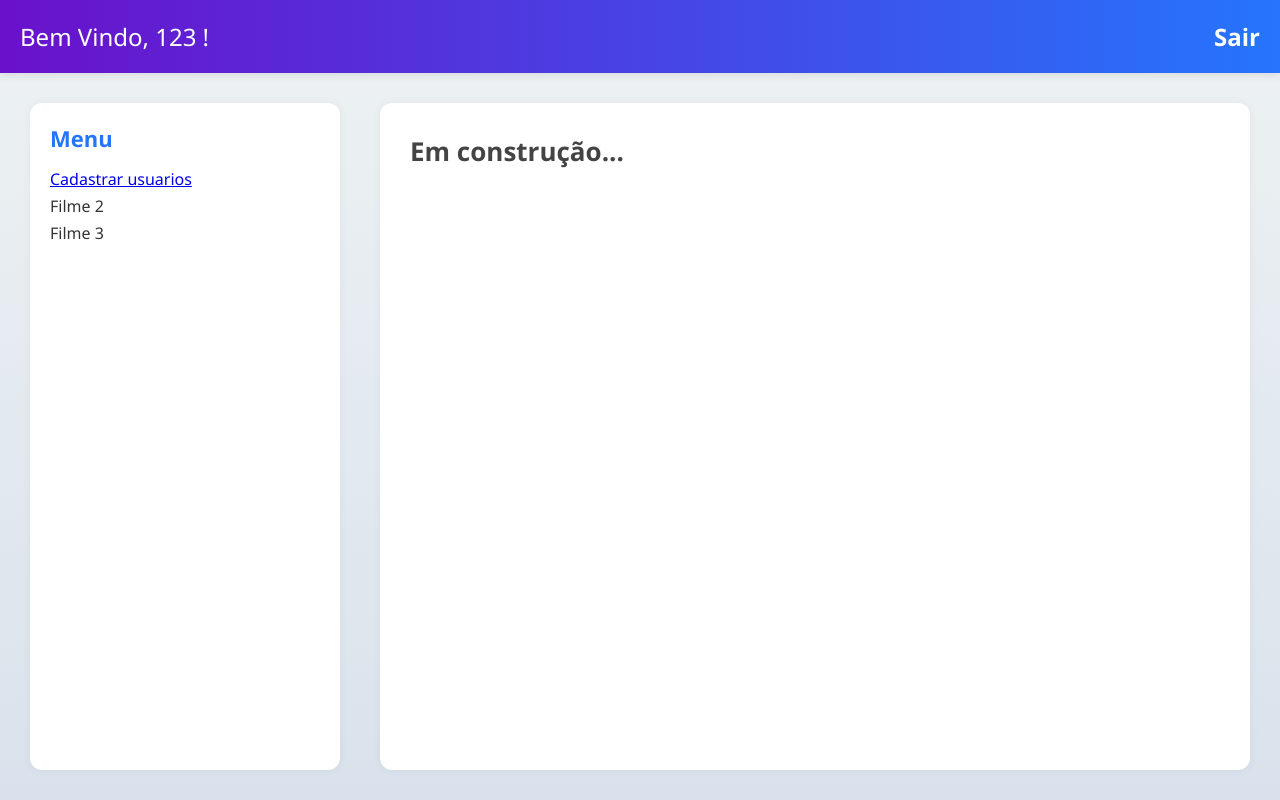
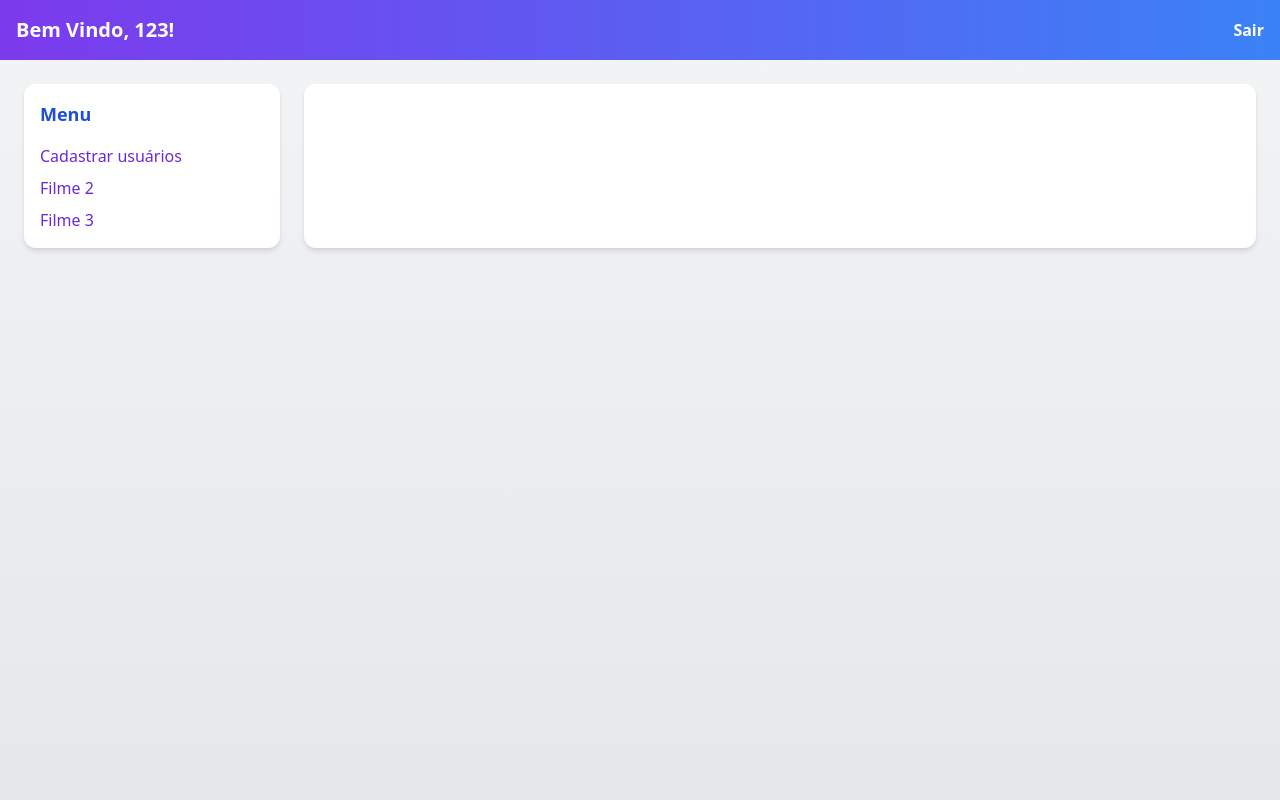
Before and after one commit to arthur0pereira/tec.-internet-2, a PHP site: page /principal.php in a window 1280 px wide. Run offline with PHP 8.4, Linux system fonts and the light colour scheme; a user stored in the database is signed in.

Commit message:
atualização geral

```diff
--- a/principal.php
+++ b/principal.php
@@ -9,39 +9,58 @@ if (!isset($_SESSION['nome'])) {
 $nome = $_SESSION['nome'];
 ?>
 
-
 <!DOCTYPE html>
 <html lang="pt_br">
 <head>
     <meta charset="UTF-8">
     <meta name="viewport" content="width=device-width, initial-scale=1.0">
-    <link rel="stylesheet" href="styles/style_principal.css">
     <title>unifilmes</title>
-
+    <link href="https://cdn.jsdelivr.net/npm/tailwindcss@2.2.19/dist/tailwind.min.css" rel="stylesheet">
 </head>
 
-<body id="conteudo">
-    <header>
-        <div class="cabecalho">
-            <p>Bem Vindo, <?php echo htmlspecialchars($nome);?> !</p> <!-- Exibe o nome -->
-        </div>
-        <div>
-        <a href="logout.php">Sair</a>
-        </div>
+<body class="bg-gradient-to-b from-gray-100 to-gray-200 min-h-screen text-gray-800">
+
+    <!-- Cabeçalho -->
+    <header class="bg-gradient-to-r from-purple-600 to-blue-500 text-white p-4 flex justify-between items-center">
+        <p class="text-xl font-semibold">Bem Vindo, <?php echo htmlspecialchars($nome); ?>!</p>
+        <a href="logout.php" class="text-white font-bold hover:underline">Sair</a>
     </header>
 
-    <div>
-        <div class="menu">
-            <h2>Menu</h2>
-            <p><a href="cadastrarusuario.php">Cadastrar usuarios</a></p>
-            <p>Filme 2</p>
-            <p>Filme 3</p>
-        </div>
+    <!-- Layout com menu e conteúdo -->
+    <div class="flex flex-col md:flex-row gap-6 p-6">
 
-        <div class="filmes">
-            <h2>Em construção...</h2>
-        </div>
+        <!-- Menu lateral -->
+        <aside class="w-full md:w-64 bg-white shadow-md rounded-xl p-4 space-y-4">
+            <h2 class="text-lg font-semibold text-blue-700">Menu</h2>
+            <ul class="space-y-2">
+                <li>
+                    <a href="#" onclick="carregarPagina('cadastrarusuario.php')" class="text-purple-700 hover:underline">Cadastrar usuários</a>
+                </li>
+                <li class="text-purple-700">Filme 2</li>
+                <li class="text-purple-700">Filme 3</li>
+            </ul>
+        </aside>
+
+        <!-- Conteúdo principal (dinâmico via fetch) -->
+        <main class="flex-1 bg-white rounded-xl shadow-md p-6" id="conteudo-principal">
+            <!-- Conteúdo carregado por JavaScript aparecerá aqui -->
+        </main>
     </div>
+
+    <!-- Script para carregar páginas -->
+    <script>
+        function carregarPagina(pagina) {
+            fetch(pagina)
+                .then(res => res.text())
+                .then(html => {
+                    document.getElementById("conteudo-principal").innerHTML = html;
+                })
+                .catch(err => {
+                    document.getElementById("conteudo-principal").innerHTML = "<p class='text-red-500'>Erro ao carregar a página.</p>";
+                    console.error(err);
+                });
+        }
+    </script>
 
 </body>
 </html>
```
